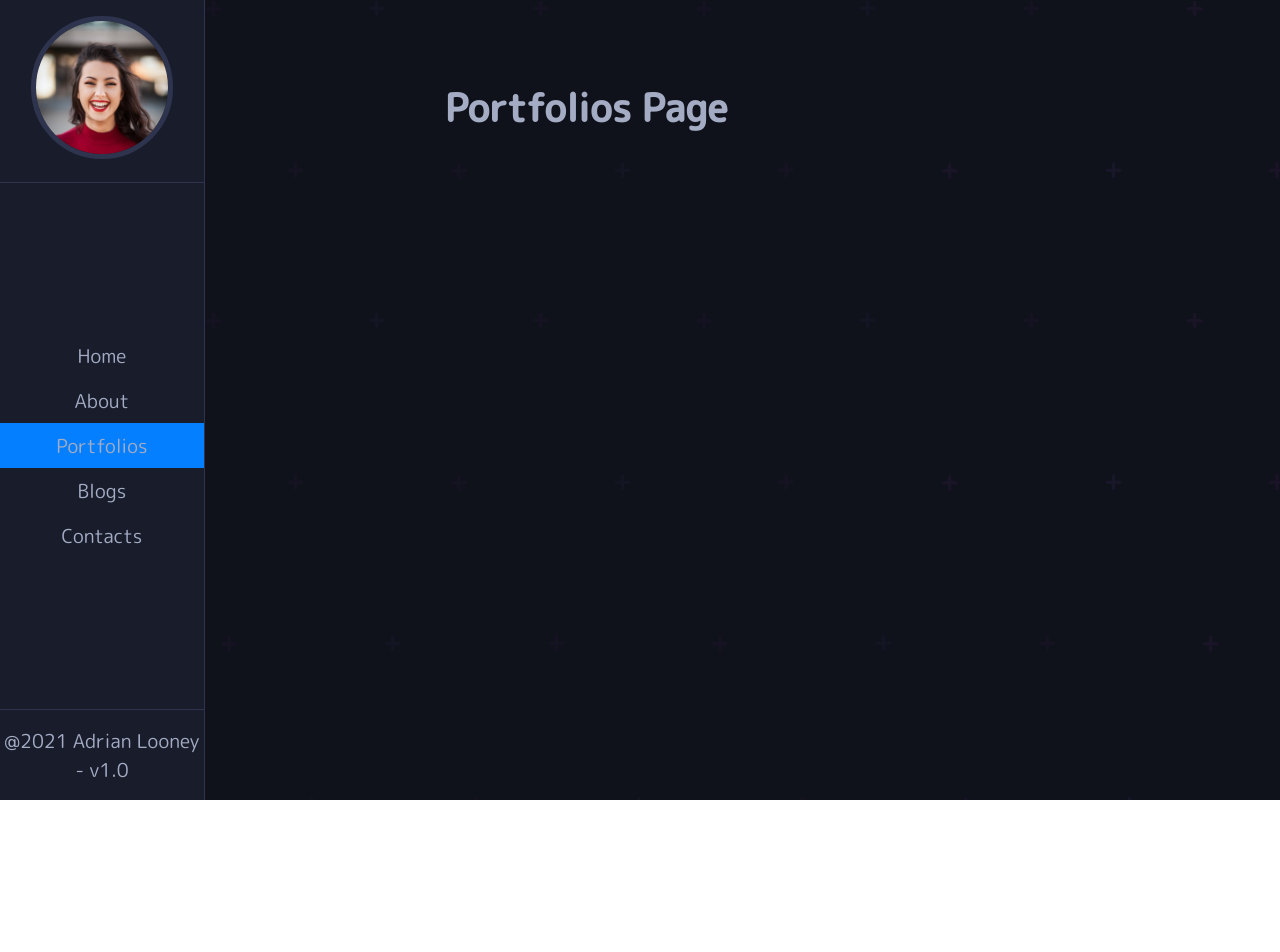
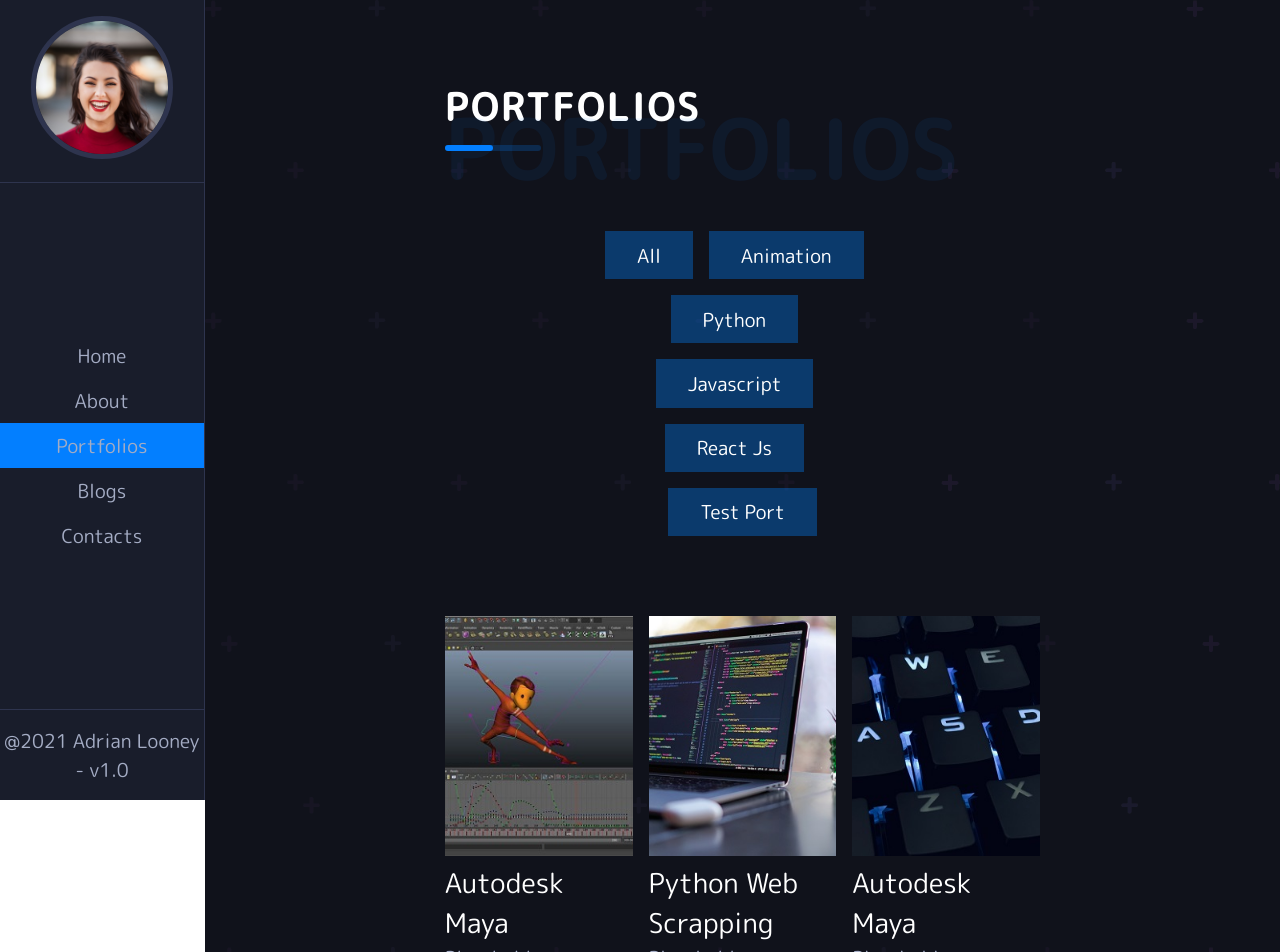
Before and after one commit to Jammerref2015/portfolio, a React (Create React App) app: page /portfolios in a window 1280 px wide. Shown: the top 952 px of the page. Before the commit the page ends 800 px from the top, so only its background shows below. Built offline with nearby package versions, Linux system fonts and the light colour scheme.

Commit message:
created initial portfolios page

```diff
--- a/src/App.scss
+++ b/src/App.scss
@@ -7,6 +7,7 @@
 @import './styles/skill';
 @import './styles/services';
 @import './styles/contact';
+@import './styles/portfolios';
 *{
     padding:0;
     margin:0;
--- /dev/null
+++ b/src/components/Categories.js
@@ -0,0 +1,16 @@
+import React from 'react';
+
+
+function Categories({filter, categories}) {
+    return (
+        <div className="buttons">
+            {
+                categories.map((cat, i)=> {
+                   return <button type="button" className="btn-port" onClick={()=> filter(cat)} key={i}>{cat}</button>
+                })
+            }
+        </div>
+    )
+}
+
+export default Categories;
--- /dev/null
+++ b/src/components/MenuItems.js
@@ -0,0 +1,29 @@
+import React from 'react';
+
+function MenuItems({menuItem}) {
+    return (
+        <div className="portfolios">
+            {
+                menuItem.map((item)=>{
+                    return <div className="portfolio" key={item.id}>
+                        <div className="image-data">
+                            <img src={item.image} alt=""/>
+                            <ul className="hover-items">
+                                <li>
+                                    <a href={item.link1}>{item.icon1}</a>
+                                    <a href={item.link2}>{item.icon2}</a>
+                                </li>
+                            </ul>
+                        </div>
+                        <h5>
+                            {item.title}
+                        </h5>
+                        <p>Placeholder paragraph</p>
+                    </div>
+                })
+            }
+        </div>
+    )
+}
+
+export default MenuItems;
--- /dev/null
+++ b/src/components/allportfolios.js
@@ -0,0 +1,81 @@
+import port1 from '../img/portImages/maya-1.jpg';
+import port2 from '../img/portImages/port1.jpg';
+import port3 from '../img/portImages/port2.jpg';
+import port4 from '../img/portImages/port3.jpg';
+import port6 from '../img/portImages/port5.jpg';
+import port7 from '../img/portImages/port6.jpg';
+
+const portfolios = [
+    {
+        id: 1,
+        category: 'Animation',
+        link1: 'www.youtube.com',
+        link2: 'www.github.com',
+        icon1: 'G',
+        icon2: 'Y',
+        image: port1,
+        title: 'Autodesk Maya'
+    },
+    {
+        id: 2,
+        category: 'Python',
+        link1: 'www.youtube.com',
+        link2: 'www.github.com',
+        icon1: 'G',
+        icon2: 'Y',
+        image: port2,
+        title: 'Python Web Scrapping'
+    },
+    {
+        id: 3,
+        category: 'Animation',
+        link1: 'www.youtube.com',
+        link2: 'www.github.com',
+        icon1: 'G',
+        icon2: 'Y',
+        image: port3,
+        title: 'Autodesk Maya'
+    },
+    {
+        id: 4,
+        category: 'Javascript',
+        link1: 'www.youtube.com',
+        link2: 'www.github.com',
+        icon1: 'G',
+        icon2: 'Y',
+        image: port4,
+        title: 'Vanilla Javascript Website'
+    },
+    {
+        id: 5,
+        category: 'React Js',
+        link1: 'www.youtube.com',
+        link2: 'www.github.com',
+        icon1: 'G',
+        icon2: 'Y',
+        image: port6,
+        title: 'Getting Started With React'
+    },
+    {
+        id: 6,
+        category: 'React Js',
+        link1: 'www.youtube.com',
+        link2: 'www.github.com',
+        icon1: 'G',
+        icon2: 'Y',
+        image: port7,
+        title: 'Vanilla Javascript Website'
+    },
+    {
+        id: 7,
+        category: 'Test Port',
+        link1: 'www.youtube.com',
+        link2: 'www.github.com',
+        icon1: 'G',
+        icon2: 'Y',
+        image: port4,
+        title: 'Vanilla Javascript Website'
+    }
+]
+
+export default portfolios;
--- a/src/pages/PortfoliosPage.js
+++ b/src/pages/PortfoliosPage.js
@@ -1,10 +1,38 @@
 import React from 'react';
+import Title from '../components/Title';
+import Categories from '../components/Categories';
+import MenuItems from '../components/MenuItems';
+import portfolios from '../components/allportfolios';
+import { useState } from 'react';
+
+const allCategories = ['All', ...new Set(portfolios.map(item => item.category))];
+console.log(allCategories);
 
 function PortfoliosPage() {
+    const [categories, setCategories] = useState(allCategories);
+    const [menuItems, setMenuItems] = useState(portfolios);
+
+    const filter = (category) => {
+        if (category === 'All') {
+            setMenuItems(portfolios)
+            return;
+        }
+        const filteredData = portfolios.filter((item) => {
+            return item.category === category;
+        })
+        setMenuItems(filteredData);
+    }
+
     return (
-        <div>
-            <h1>Portfolios Page</h1>
+        <div className="PortfolioPage">
+        <div className="title">
+            <Title title={'Portfolios'} span={'portfolios'} />
         </div>
+        <div className="portfolios-data">
+            <Categories filter={filter} categories={categories} />
+            <MenuItems menuItem={menuItems} />
+        </div>
+    </div>
     )
 };
 
--- a/src/styles/_about.scss
+++ b/src/styles/_about.scss
@@ -69,3 +69,36 @@
     row-gap: 3rem;
     margin: 4rem 0;
 }
+
+.btn-port {
+    padding: .6rem 2rem;
+    background-color: #0381ff5b;
+    border: none;
+    outline: none;
+    cursor: pointer;
+    font-size: inherit;
+    font-family: inherit;
+    color: white;
+    margin-bottom: 1rem;
+    transition: all .3s ease-in-out;
+    &:not(:last-child){
+        margin-right: 1rem;
+    }
+    &:hover {
+        background-color: #037FFF;
+    }
+    &:active{
+        background-color: #037FFF;
+    }
+    &:focus{
+        background-color: #037FFF;
+    }
+}
+
+.buttons {
+    display: flex;
+    justify-content: center;
+    align-items: center;
+    margin: 4rem 10rem;
+    flex-wrap: wrap;
+}
--- /dev/null
+++ b/src/styles/_portfolios.scss
@@ -0,0 +1,85 @@
+.PortfolioPage{
+
+}
+
+.portfolios{
+    width: 100%;
+    display: grid;
+    grid-template-columns: repeat(3, 1fr);
+    row-gap: 2rem;
+    column-gap: 1rem;
+    // @media screen and (max-width: 1600px){
+    //     grid-template-columns: repeat(2, 1fr);
+    // }
+    // @media screen and (max-width: 900px){
+    //     grid-template-columns: repeat(1, 1fr);
+    // }
+    .portfolio{
+        .image-data{
+            position: relative;
+            &::before{
+                content: "";
+                position: absolute;
+                top: 12px;
+                left: 15px;
+                height: calc(100% - 30px);
+                width: calc(100% - 30px);
+                background-color: rgba(255, 255, 255, 0.925);
+                transform-origin: center;
+                transform: scale(0);
+                transition: all .4s ease-in-out;
+
+            }
+            &:hover::before{
+                transform: scale(1);
+            }
+            img{
+                width: 100%;
+                height: 30vh;
+                object-fit: cover;
+            }
+
+            .hover-items{
+                list-style: none;
+                position: absolute;
+                top: 70%;
+                left: 50%;
+                transform: translate(-50%, -50%);
+                padding: 1rem 2rem;
+                visibility: hidden;
+                li{
+                    a{
+                        padding: 1rem;
+                        text-decoration: none;
+                        font-family: inherit;
+                        border-radius: 10px;
+                        background-color: #037FFF;
+                        color: white;
+                        &:not(:last-child){
+                            margin-right: 2rem;
+                        }
+                    }
+                }
+            }
+
+            &:hover{
+                .hover-items{
+                    transition: all .5s ease-in-out .2s;
+                    visibility: visible;
+                    top: 50%;
+                }
+            }
+        }
+
+        h5{
+            font-size: 1.7rem;
+            font-weight: 400;
+            color: white;
+            transition: all .3s ease-in-out;
+            &:hover{
+                color:  #037FFF;
+                cursor: pointer;
+            }
+        }
+    }
+}
```
